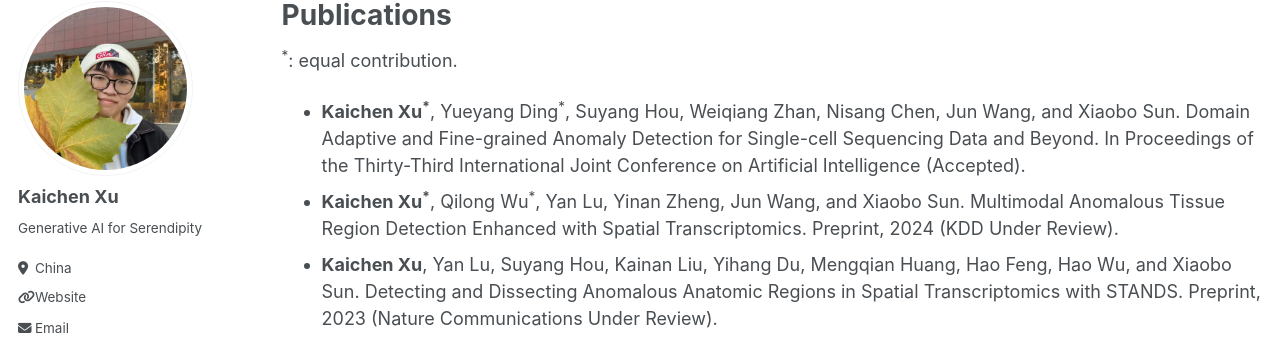
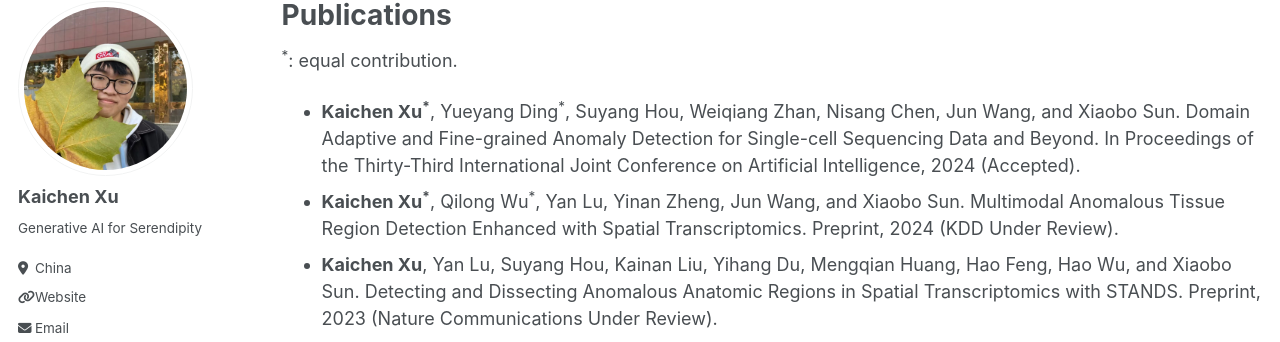
Before and after one commit to Catchxu/Catchxu.github.io, a Jekyll site: the page built from _pages/publications.md, in a window 1280 px wide and 995 px high. Shown: the part 85-427 px from the top of the window. Built offline with Jekyll 4.4.1, drawn with Linux system fonts in a browser that asks for light colours; some web fonts are replaced.

Commit message:
Update IJCAI

```diff
--- a/_pages/publications.md
+++ b/_pages/publications.md
@@ -17,7 +17,7 @@ author_profile: true
 
 <sup>*</sup>: equal contribution.
 
-* <b>Kaichen Xu<sup>*</sup></b>, Yueyang Ding<sup>*</sup>, Suyang Hou, Weiqiang Zhan, Nisang Chen, Jun Wang, and Xiaobo Sun. Domain Adaptive and Fine-grained Anomaly Detection for Single-cell Sequencing Data and Beyond. In Proceedings of the Thirty-Third International Joint Conference on Artificial Intelligence (Accepted).
+* <b>Kaichen Xu<sup>*</sup></b>, Yueyang Ding<sup>*</sup>, Suyang Hou, Weiqiang Zhan, Nisang Chen, Jun Wang, and Xiaobo Sun. Domain Adaptive and Fine-grained Anomaly Detection for Single-cell Sequencing Data and Beyond. In Proceedings of the Thirty-Third International Joint Conference on Artificial Intelligence, 2024 (Accepted).
 * <b>Kaichen Xu<sup>*</sup></b>, Qilong Wu<sup>*</sup>, Yan Lu, Yinan Zheng, Jun Wang, and Xiaobo Sun. Multimodal Anomalous Tissue Region Detection Enhanced with Spatial Transcriptomics. Preprint, 2024 (KDD Under Review).
 * <b>Kaichen Xu</b>, Yan Lu, Suyang Hou, Kainan Liu, Yihang Du, Mengqian Huang, Hao Feng, Hao Wu, and Xiaobo Sun. Detecting and Dissecting Anomalous Anatomic Regions in Spatial Transcriptomics with STANDS. Preprint, 2023 (Nature Communications Under Review).
 * Tao Deng<sup>*</sup>, <b>Kaichen Xu</b>, Yucheng Xu, Yuwei Hu, Zhihua Liu, Shiyu Chen, Hao Wu, and Xiaobo Sun<sup>*</sup>. LEGEND: An integrative algorithm for identifying co-expressed and cofunctional genes in multimodal transcriptomic sequencing data. Preprint, 2023 (Genome Biology Under Review).
```
